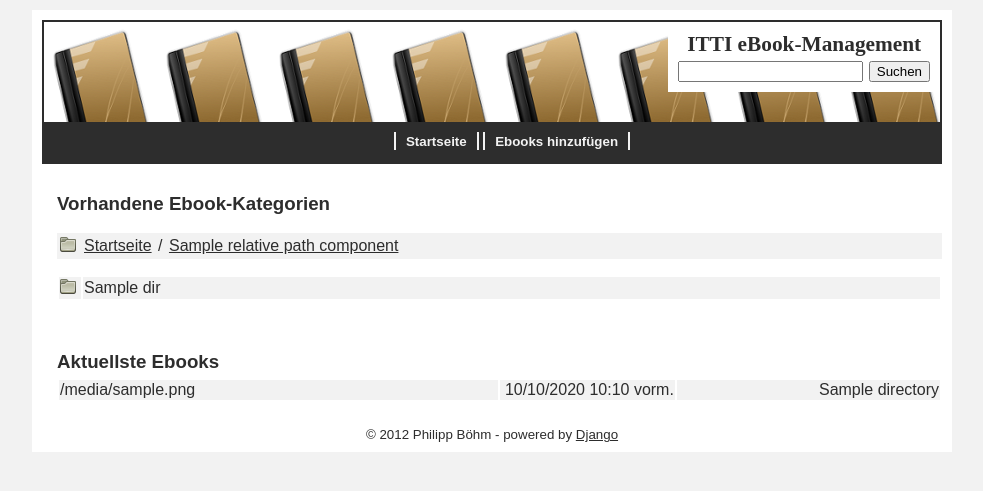
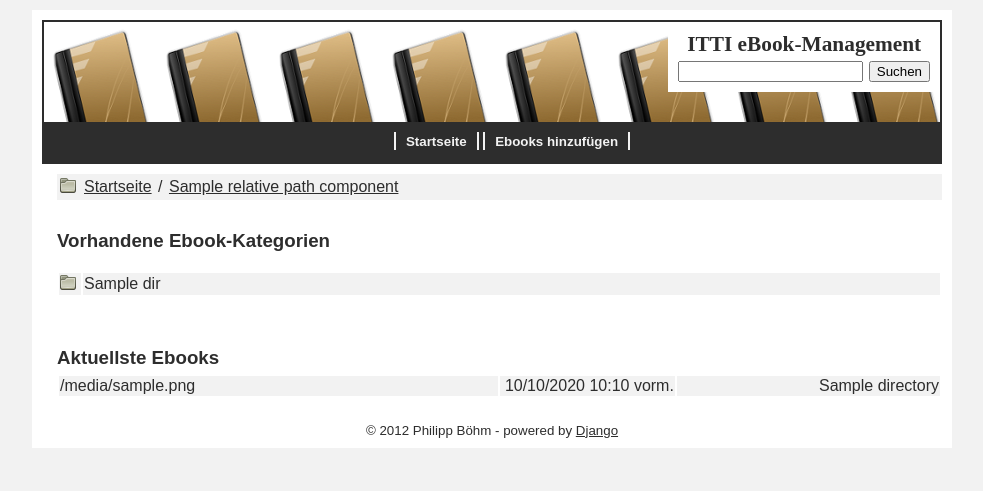
Before and after one commit to pboehm/EbookManagement, a Django app: template templates/overview.html in a window 1280 px wide. Shown: the top 491 px of the page, without its empty margins (148-1131 px from the left). Run offline with Django 3.2, Linux system fonts and the light colour scheme; the template is opened without the code that fills it: most values are stand-ins (such as "Sample title", 1, 10 or a date in 2020); parts of the project's set-up code (start-up, migrations or seed data) failed here and were passed over.

Commit message:
Breadcrumbs verschoben

```diff
--- a/static/css/item_list.css
+++ b/static/css/item_list.css
@@ -100,6 +100,10 @@ body {
     padding: 0px 2px;
 }
 
+#site_description {
+    margin-top: 30px;
+}
+
 /*
  * recent ebooks
  */
--- a/templates/directory_listing.html
+++ b/templates/directory_listing.html
@@ -2,8 +2,8 @@
 {% block title %}Übersicht der Kategorien{% endblock %}
 
 {% block content %}
-<h3>Verzeichnisinhalt von "{{ current_directory.name }}"</h3>
 {% include "shared/breadcrumbs.html" %}
+<h3 id="site_description">Verzeichnisinhalt von "{{ current_directory.name }}"</h3>
 {% include "shared/directories.html" %}
 {% include "shared/ebooks.html" %}
 {% endblock %}
--- a/templates/overview.html
+++ b/templates/overview.html
@@ -2,8 +2,8 @@
 {% block title %}Übersicht der Kategorien{% endblock %}
 
 {% block content %}
-<h3>Vorhandene Ebook-Kategorien</h3>
 {% include "shared/breadcrumbs.html" %}
+<h3 id="site_description">Vorhandene Ebook-Kategorien</h3>
 {% include "shared/directories.html" %}
 {% include "shared/recent_ebooks.html" %}
 
```
